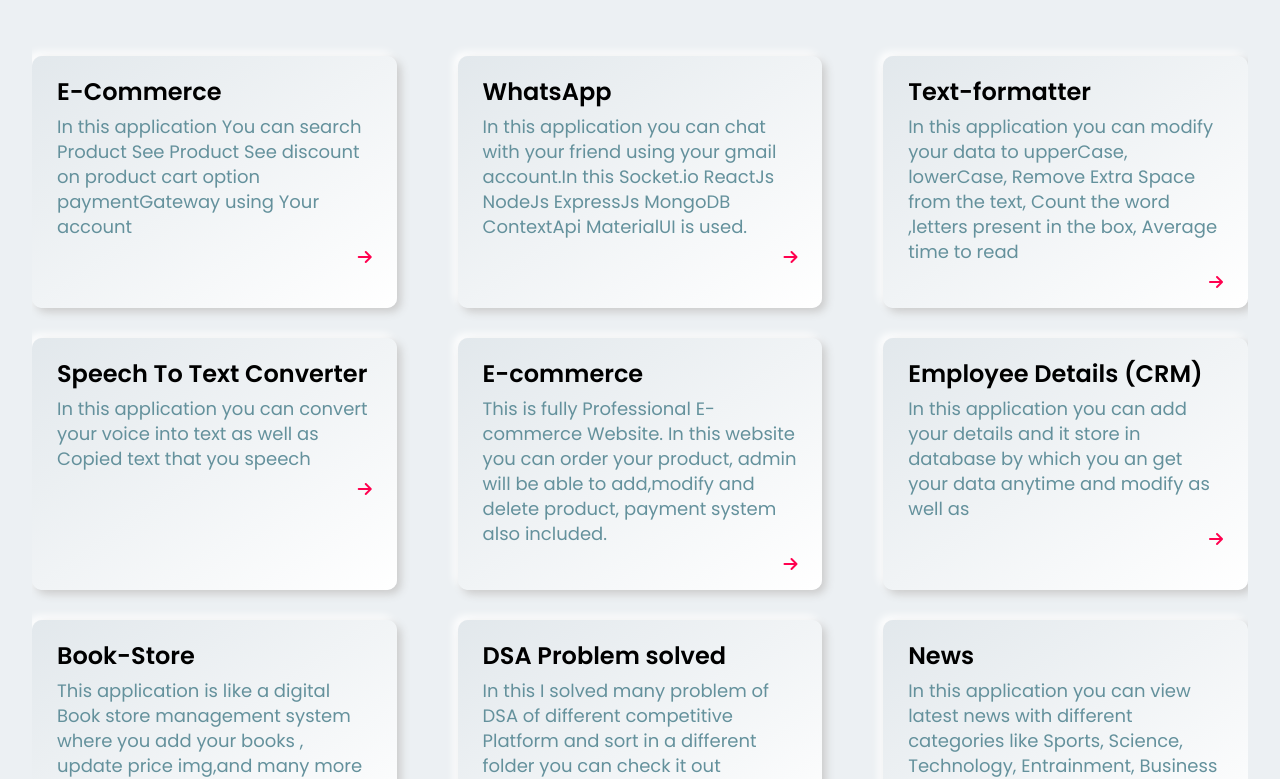
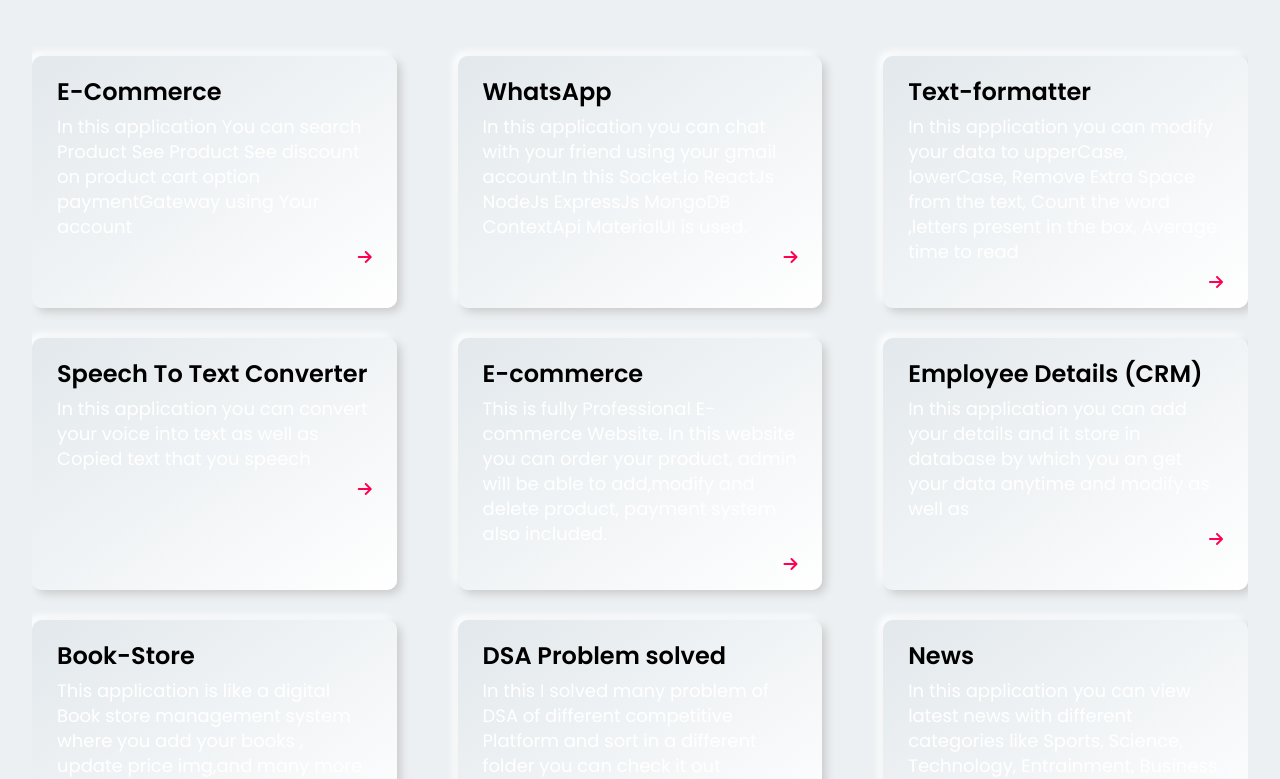
Before and after one commit to shivamgupta002/MyPortfolio, a React (Create React App) app: page / in a window 1280 px wide. Shown: the part 3041-3820 px from the top of the page. Built offline with nearby package versions, Linux system fonts and the light colour scheme.

Commit message:
footer ui modification

```diff
--- a/src/components/Contact/Contact.css
+++ b/src/components/Contact/Contact.css
@@ -35,8 +35,13 @@
 }
 
 a p {
-    color: #64919c;
+    color: #ffff;
     font-size: 18px;
+    transition: all 0.5s ease-in-out;
+}
+
+a p:hover{
+    color: #a2f7fa;
 }
 
 .social i {
```
